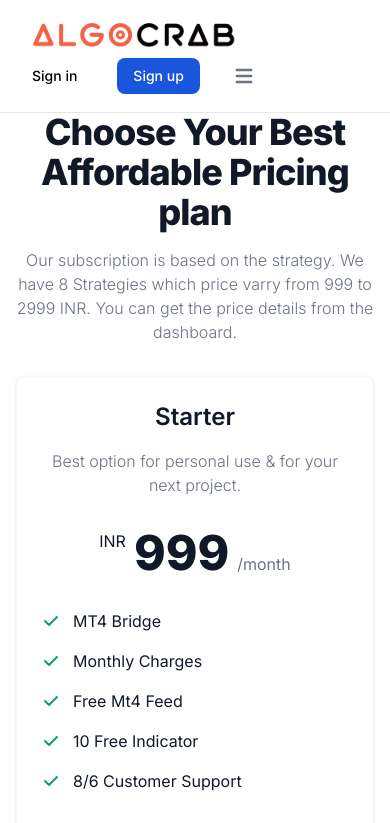
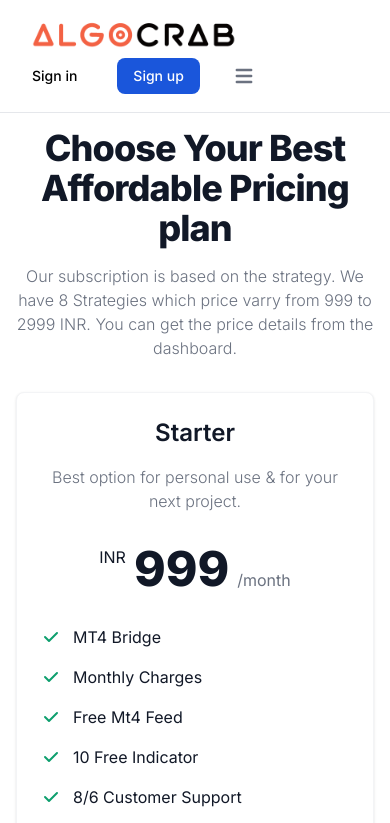
Before and after one commit to gopaladhikari/algo-crab, a Next.js app: page /pricing in a window 390 px wide. Shown: the top 823 px of the page. Built offline with nearby package versions, Linux system fonts and the light colour scheme.

Commit message:
fixed top margin for mobile

```diff
--- a/app/contact/page.tsx
+++ b/app/contact/page.tsx
@@ -2,7 +2,7 @@ import React from "react";
 
 function Contact() {
   return (
-    <section className="bg-white dark:bg-gray-900 mt-20">
+    <section className="bg-white dark:bg-gray-900 mt-24">
       <div className="py-8 lg:py-16 px-4 mx-auto max-w-screen-md">
         <h2 className="mb-4 text-4xl tracking-tight font-extrabold text-center text-gray-900 dark:text-white">
           Contact Us
--- a/app/pricing/page.tsx
+++ b/app/pricing/page.tsx
@@ -4,7 +4,7 @@ import { v4 as getKey } from "uuid";
 function Pricing() {
   return (
     <>
-      <section className="bg-white dark:bg-gray-900 mt-20">
+      <section className="bg-white dark:bg-gray-900 mt-24">
         <div className="py-8 px-4 mx-auto max-w-screen-xl lg:py-16 lg:px-6">
           <div className="mx-auto max-w-screen-md text-center mb-8 lg:mb-12">
             <h2 className="mb-4 text-4xl tracking-tight font-extrabold text-gray-900 dark:text-white">
```
